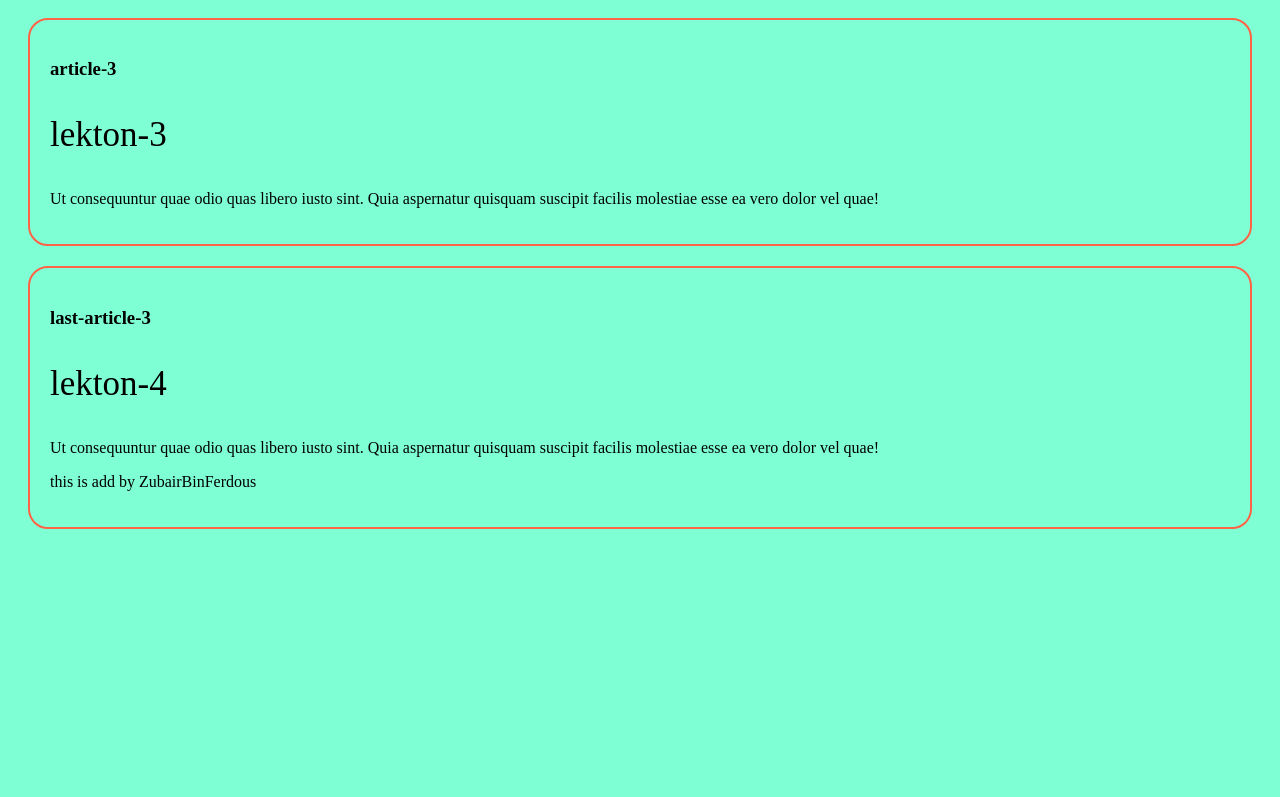
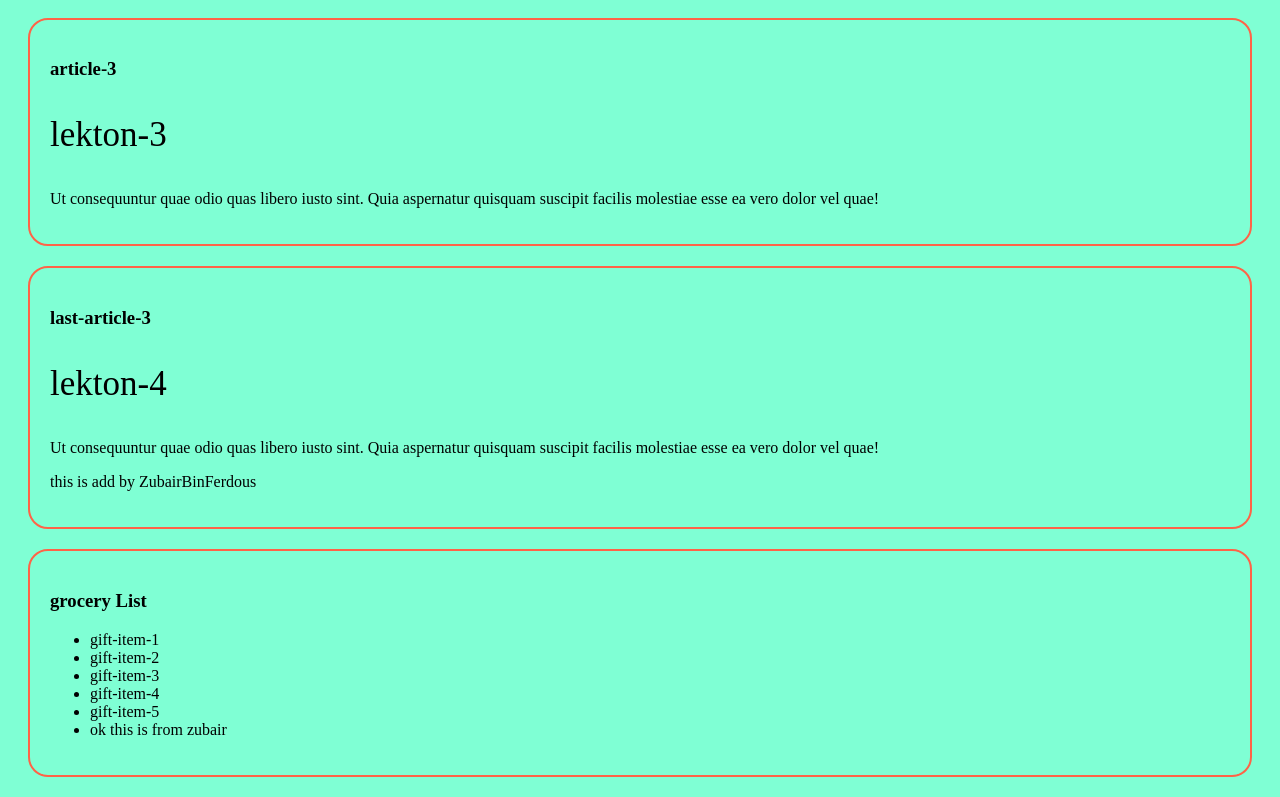
Before and after one commit to zubairbinferdous/mill-4, a plain HTML site: page m-17/Dom-event/dom.html in a window 1280 px wide. Shown: the part 751-1548 px from the top of the page. Before the commit the page ends 1300 px from the top, so only its background shows below. Drawn offline with Linux system fonts and the light colour scheme.

Commit message:
ok this is done

```diff
--- a/m-17/Dom-event/dom.html
+++ b/m-17/Dom-event/dom.html
@@ -46,6 +46,20 @@
 
     </main>
 
+
+    <article>
+     <h3>grocery List</h3>
+
+        <ul id="gift-list">
+            <li>gift-item-1</li>
+            <li>gift-item-2</li>
+            <li>gift-item-3</li>
+            <li>gift-item-4</li>
+            <li>gift-item-5</li>
+        </ul>
+    </article>
+
+
     <script>
 
 
@@ -87,6 +101,13 @@
         newParagraph.innerHTML = 'this is add by ZubairBinFerdous';
         article.appendChild(newParagraph);
 
+        // add more ul
+
+        const ul = document.getElementById('gift-list');
+        var li = document.createElement('li');
+        li.innerHTML = 'ok this is from zubair';
+        ul.appendChild(li);
+
 
 
     </script>
```
